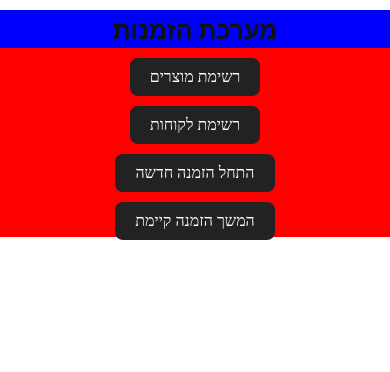
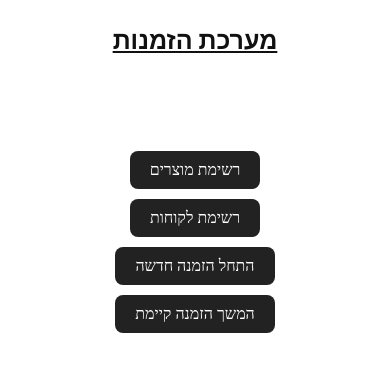
Before and after one commit to ShaharMizrachi/Order-Management-mobileApp, a React Native app: screen / in a window 390 px wide. Shown: the top 372 px of the page. Built offline with nearby package versions, Linux system fonts and the light colour scheme.

Commit message:
Navigation

```diff
--- a/App.tsx
+++ b/App.tsx
@@ -10,18 +10,32 @@ import {
 import Main from './src/screens/Main';
 import store from './src/redux/store';
 import { Provider } from 'react-redux';
+import { NavigationContainer } from '@react-navigation/native';
+import { createNativeStackNavigator } from '@react-navigation/native-stack';
+import List_customer_products from './src/screens/List_customer_products';
+
 
 
 
 const App = (): React.JSX.Element => {
 
+  const Stack = createNativeStackNavigator();
 
   return (
     <Provider store={store}>
       <SafeAreaView style={styles.generalDesign}>
-        <View>
-          <Main />
-        </View>
+        <NavigationContainer>
+          <Stack.Navigator screenOptions={{ headerShown: false }}>
+            <Stack.Screen
+              name="Home"
+              component={Main}
+            />
+            <Stack.Screen
+              name="customers_products_page"
+              component={List_customer_products}
+            />
+          </Stack.Navigator>
+        </NavigationContainer>
       </SafeAreaView>
     </Provider>
   );
--- a/src/components/ui/System_Button.tsx
+++ b/src/components/ui/System_Button.tsx
@@ -1,5 +1,6 @@
 import { Button, Pressable, ScrollView, StyleSheet, Text, TextInput, View } from 'react-native';
 import { fontFamilies } from '../constants/fonts';
+import { useEffect } from 'react';
 
 const System_Button = ({ text, functionUsed }: { text: string, functionUsed: () => void }) => {
 
--- a/src/redux/types/types.ts
+++ b/src/redux/types/types.ts
@@ -8,3 +8,8 @@ export interface Customer {
   name: string;
   address?: string;
 }
+
+export type RootStackParamList = {
+  Main: undefined;
+  customers_products_page: {message: string};
+};
--- a/src/screens/main.tsx
+++ b/src/screens/main.tsx
@@ -2,7 +2,7 @@ import React, { useEffect, useState } from 'react';
 import { Button, NativeSyntheticEvent, Pressable, ScrollView, StyleSheet, Text, TextInput, TextInputChangeEventData, View } from 'react-native';
 import He from './../components/locales/He';
 import { useDispatch, useSelector } from 'react-redux';
-import { Product } from './../redux/types/types';
+import { Product, RootStackParamList } from './../redux/types/types';
 import { Customer } from './../redux/types/types';
 
 import { RootState } from '../redux/store';
@@ -10,10 +10,12 @@ import { setAllProducts } from '../redux/types/productsSlice';
 import { setAllCustomers } from '../redux/types/customersSlice';
 import System_Button from '../components/ui/System_Button';
 import System_TextInput from '../components/ui/System_TextInput';
+import { useNavigation } from '@react-navigation/native';
 
 
-const Main: React.FC = () => {
+const Main: React.FC = ({ }) => {
 
+    const navigation = useNavigation();
 
     const test = () => {
         console.log('====================================');
@@ -21,6 +23,15 @@ const Main: React.FC = () => {
         console.log('====================================');
     }
 
+
+
+    const customers_products_page = (screen_requested: string) => {
+        console.log('====================================');
+        console.log("screen_requested:", screen_requested);
+        console.log('====================================');
+        // navigation.navigate('customers_products_page')
+
+    }
 
     return (
         <View style={styles.pageContainer}>
@@ -33,15 +44,11 @@ const Main: React.FC = () => {
                 <View style={styles.button_container}>
                     {/* sending to product page */}
                     <System_Button
-                        text={`${He.products_list}`} functionUsed={function (): void {
-                            throw new Error('Function not implemented.');
-                        }} />
+                        text={`${He.products_list}`} functionUsed={() => customers_products_page("customers")} />
                 </View>
                 <View style={styles.button_container}>
                     {/* sending to coustomer page */}
-                    <System_Button text={`${He.coustomers_list}`} functionUsed={function (): void {
-                        throw new Error('Function not implemented.');
-                    }} />
+                    <System_Button text={`${He.coustomers_list}`} functionUsed={() => customers_products_page("products")} />
                 </View>
                 <View style={styles.button_container}>
                     <System_Button text={He.strat_new_order} functionUsed={() => test()} />
@@ -58,14 +65,14 @@ const Main: React.FC = () => {
 const styles = StyleSheet.create({
     pageContainer: {
         flex: 1,
+        backgroundColor: "#FFFFFF",
 
         minHeight: "100%"
     },
     titleMainView: {
         display: 'flex',
-        marginTop: 10,
         flex: 1,
-        backgroundColor: "blue"
+
     },
     title_text: {
         fontSize: 25,
@@ -73,7 +80,8 @@ const styles = StyleSheet.create({
         color: '#111111',
         overflow: 'hidden',
         textAlign: 'center',
-        marginTop: 5
+        marginTop: 25,
+        textDecorationLine: 'underline'
 
     },
     buttons_container: {
@@ -81,7 +89,6 @@ const styles = StyleSheet.create({
         display: 'flex',
         alignItems: 'center',
         direction: 'rtl',
-        backgroundColor: "red",
         flex: 5
     },
     button_container: {
```
Also changed, not shown: package.json (+6 -1 lines), 2 other files (tests, documents, lock files or other folders).
